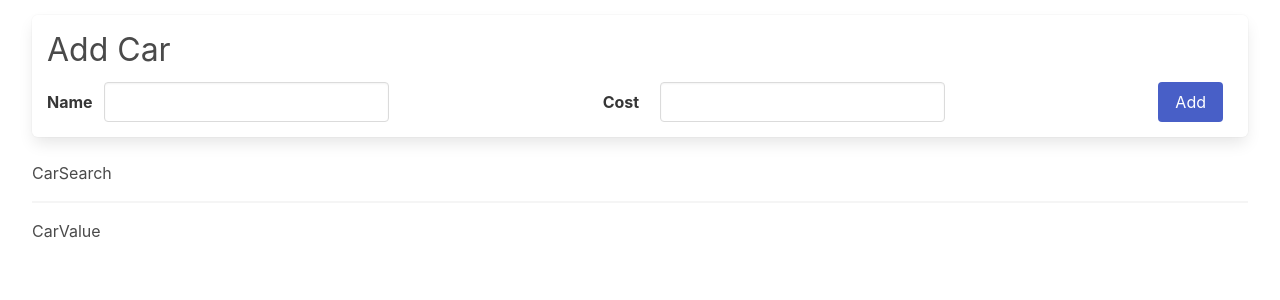
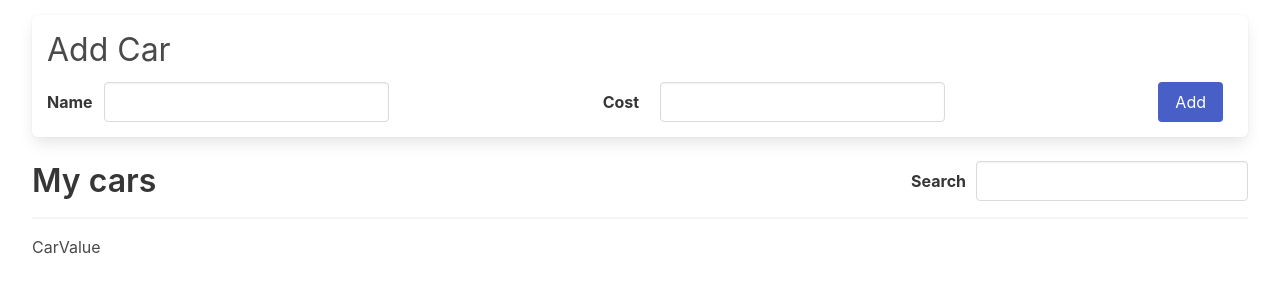
Before and after one commit to Yazan-Hamad/redux-cars-app, a React (Create React App) app: page / in a window 1280 px wide. Shown: the top 300 px of the page. Built offline with nearby package versions, Linux system fonts and the light colour scheme.

Commit message:
create CarSearch component

```diff
--- a/src/components/CarSearch.js
+++ b/src/components/CarSearch.js
@@ -1,5 +1,27 @@
+import { useDispatch,useSelector } from "react-redux";
+import { changeSearchTerm } from "../store";
+
 function CarSearch() {
-  return <div>CarSearch</div>;
+  const dispatch = useDispatch();
+  const searchTerm = useSelector((state)=>{
+    return state.cars.searchTerm;
+  });
+  const onSearchTermChange = (event)=>{
+    dispatch(changeSearchTerm(event.target.value));
+  }
+  return (
+  <div className="list-header">
+    <h3 className="title is-3">My cars</h3>
+    <div className="search field is-horizantal">
+      <label className="label">Search</label>
+      <input
+      className="input"
+      value={searchTerm}
+      onChange={onSearchTermChange}
+      />
+    </div>
+  </div>
+  );
 }
 
 export default CarSearch;
```
